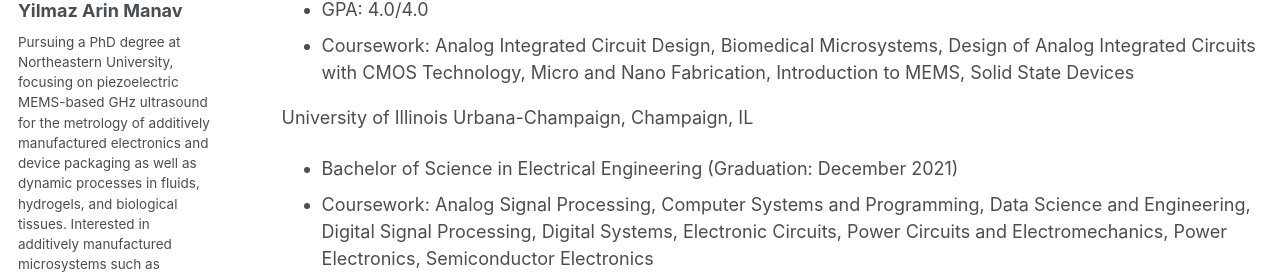
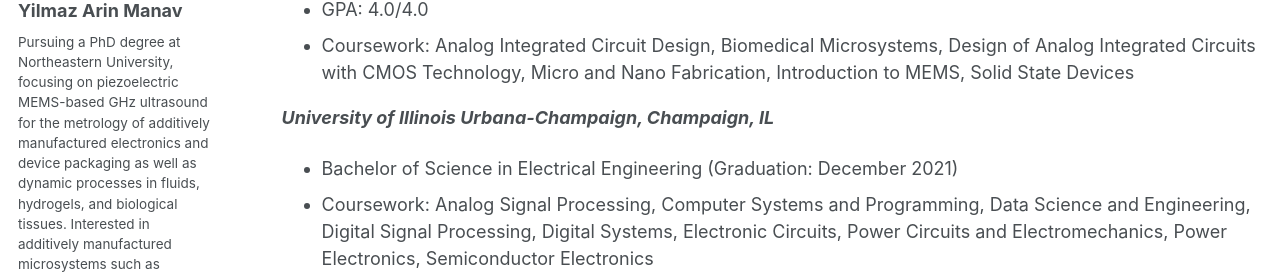
Before and after one commit to arinmanav/arinmanav.github.io, a Jekyll site: the page built from _pages/cv.md, in a window 1280 px wide. Shown: the part 290-567 px from the top of the page. Built offline with Jekyll 4.4.1, drawn with Linux system fonts in a browser that asks for light colours; some web fonts are replaced.

Commit message:
CV Updated

```diff
--- a/_pages/cv.md
+++ b/_pages/cv.md
@@ -16,7 +16,7 @@ Education
 * GPA: 4.0/4.0
 * Coursework: Analog Integrated Circuit Design, Biomedical Microsystems, Design of Analog Integrated Circuits with CMOS Technology, Micro and Nano Fabrication, Introduction to MEMS, Solid State Devices
 
-University of Illinois Urbana-Champaign, Champaign, IL
+<em><strong>University of Illinois Urbana-Champaign, Champaign, IL<strong><em>
 * Bachelor of Science in Electrical Engineering (Graduation: December 2021)
 * Coursework: Analog Signal Processing, Computer Systems and Programming, Data Science and Engineering, Digital Signal Processing, Digital Systems, Electronic Circuits, Power Circuits and Electromechanics, Power Electronics, Semiconductor Electronics
 
```
Also changed, not shown: 1 other file.
